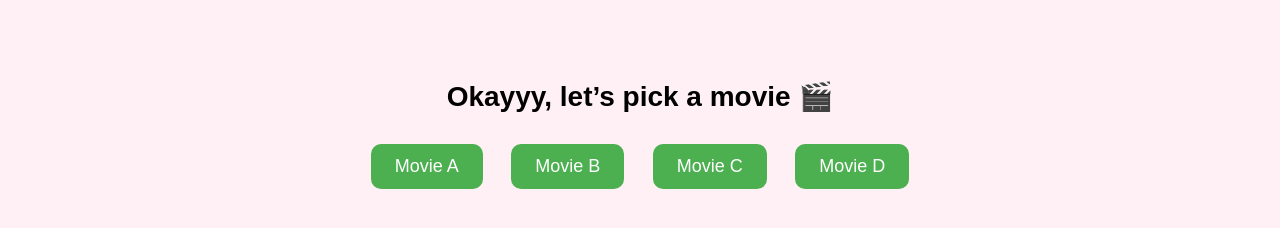
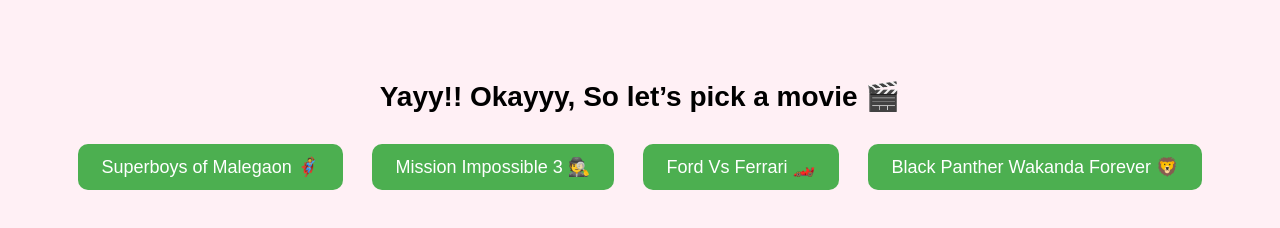
Before and after one commit to Ved-Karawale/Movie-invite, a plain HTML site: page index.html in a window 1280 px wide. Both pictures are taken after a click on the button "Yes". Drawn offline with Linux system fonts and the light colour scheme.

Commit message:
Update index.html

```diff
--- a/index.html
+++ b/index.html
@@ -62,11 +62,11 @@
 
   <!-- Second screen -->
   <div id="movie-picker">
-    <h1>Okayyy, let’s pick a movie 🎬</h1>
-    <div class="option" onclick="pickMovie('A')">Movie A</div>
-    <div class="option" onclick="pickMovie('B')">Movie B</div>
-    <div class="option" onclick="pickMovie('C')">Movie C</div>
-    <div class="option" onclick="pickMovie('D')">Movie D</div>
+    <h1>Yayy!! Okayyy, So let’s pick a movie 🎬</h1>
+    <div class="option" onclick="pickMovie('A')">Superboys of Malegaon 🦸</div>
+    <div class="option" onclick="pickMovie('B')">Mission Impossible 3 🕵️ </div>
+    <div class="option" onclick="pickMovie('C')">Ford Vs Ferrari 🏎️</div>
+    <div class="option" onclick="pickMovie('D')">Black Panther Wakanda Forever 🦁</div>
   </div>
 
   <!-- Final message -->
```
